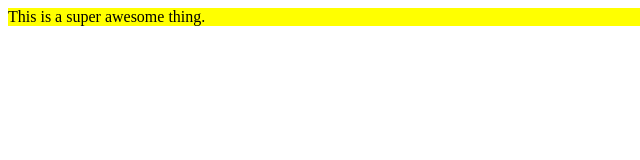
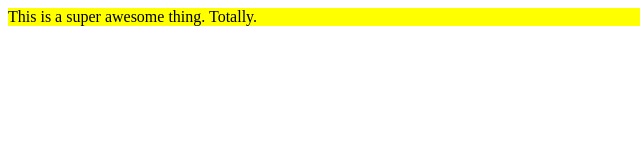
Before and after one commit to stevejost/public-pages, a plain HTML site: page index.html in a window 1280 px wide. Shown: the full height of the page, 0-640 px from the left. Drawn offline with Linux system fonts and the light colour scheme.

Commit message:
branched.

```diff
--- a/index.html
+++ b/index.html
@@ -7,7 +7,7 @@
 </head>
 <body>
     <div class="test">
-        This is a super awesome thing.
+        This is a super awesome thing. Totally.
     </div>
 </body>
 </html>
```
